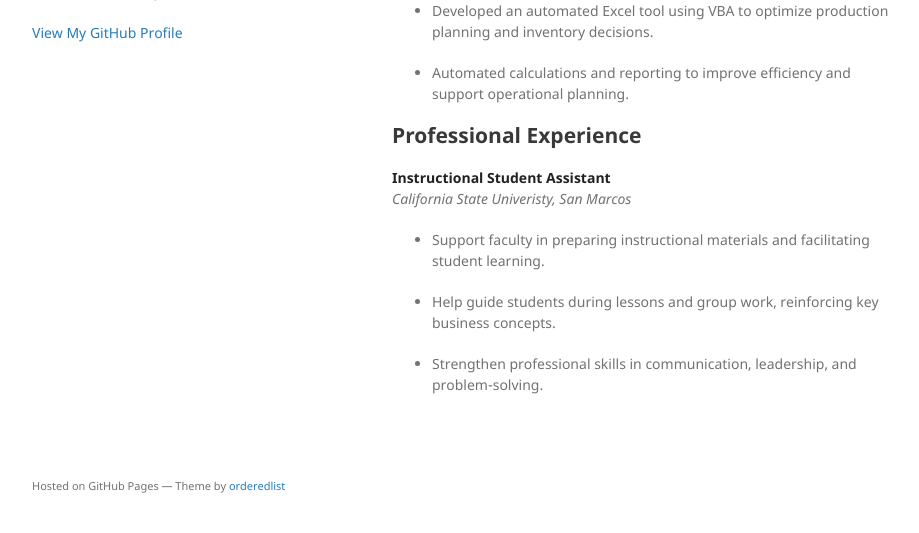
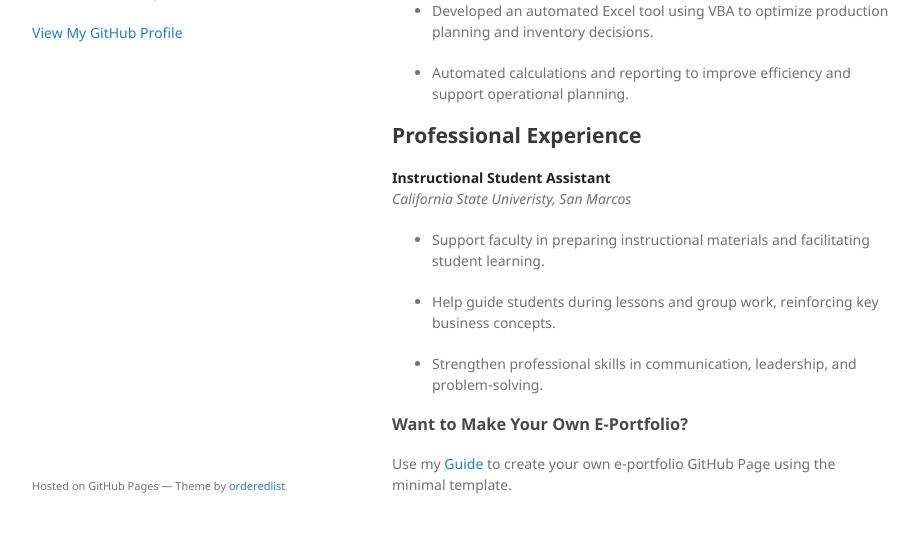
Before and after one commit to kendrakershaw/kendrakershaw.github.io, a Jekyll site: the page built from index.md, in a window 1280 px wide and 900 px high, scrolled down 708 px, cut to the strip 335-868 px from the top of the window. Shown: the whole strip, without its empty margins (178-1097 px from the left). Built offline with Jekyll 4.4.1, drawn with Linux system fonts in a browser that asks for light colours; our own code applies the rules of GitHub Pages for plain Markdown files.

Commit message:
link added to main page

```diff
--- a/index.md
+++ b/index.md
@@ -59,3 +59,6 @@ August 2022 - May 2026
 -  Help guide students during lessons and group work, reinforcing key business concepts.
 
 -  Strengthen professional skills in communication, leadership, and problem-solving.
+
+### Want to Make Your Own E-Portfolio?
+Use my [Guide](https://kendrakershaw.github.io/e-portfolio_guide/) to create your own e-portfolio GitHub Page using the minimal template.
```
